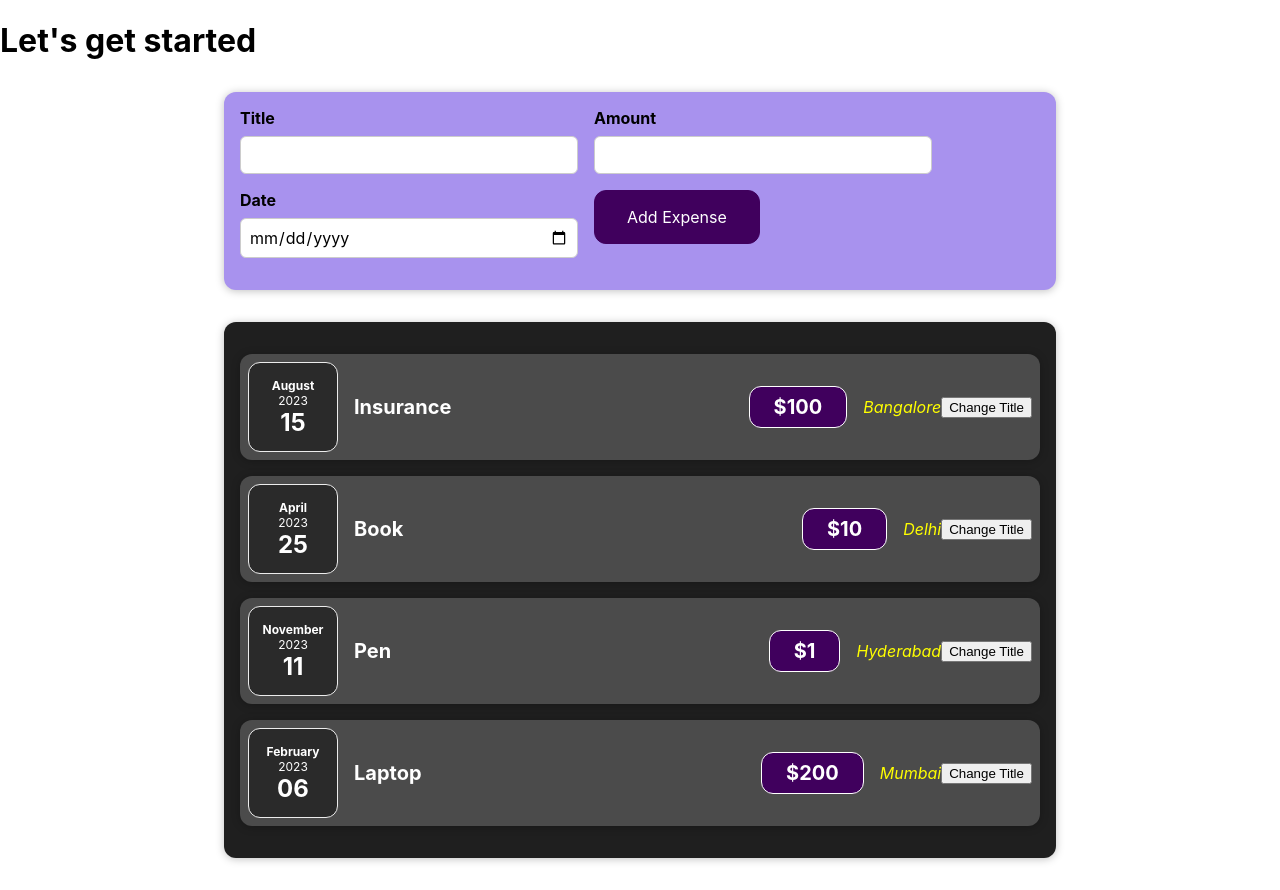
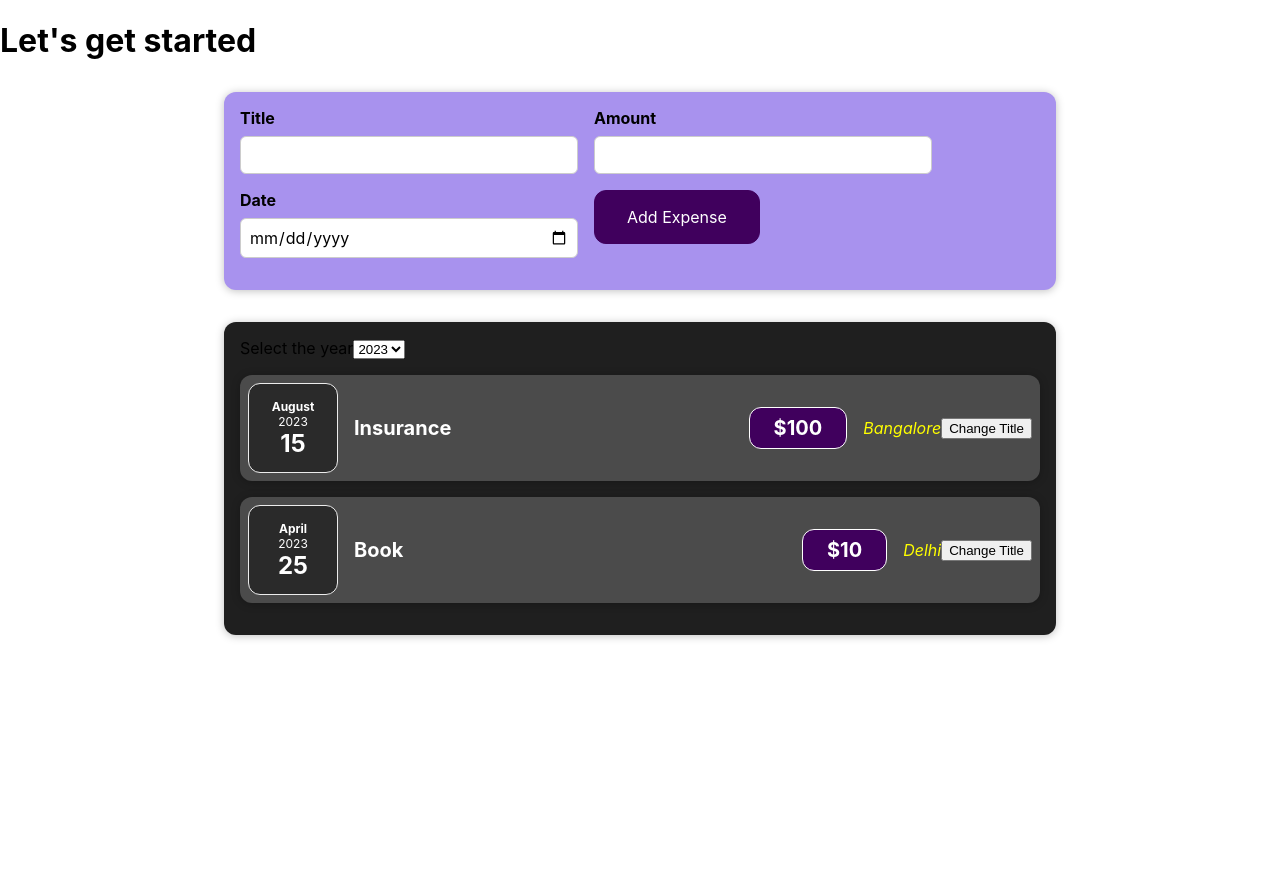
Before and after one commit to ChinthanaK/expense-tracker-react-app, a React (Create React App) app: page / in a window 1280 px wide. After the commit the page ends 800 px from the top, so only its background shows below. Built offline with nearby package versions, Linux system fonts and the light colour scheme.

Commit message:
expensefilter feature using controlled component

```diff
--- a/src/App.js
+++ b/src/App.js
@@ -5,8 +5,8 @@ function App() {
    const expenses = [
     { id: "1", date: new Date(2023, 7, 15), title: "Insurance", price: 100, location:"Bangalore" },
     { id: "2", date: new Date(2023, 3, 25), title: "Book", price: 10, location:"Delhi" },
-    { id: "3", date: new Date(2023, 10, 11), title: "Pen", price: 1, location :"Hyderabad" },
-    { id: "4", date: new Date(2023, 1, 6), title: "Laptop", price: 200, location : "Mumbai" },
+    { id: "3", date: new Date(2024, 10, 11), title: "Pen", price: 1, location :"Hyderabad" },
+    { id: "4", date: new Date(2025, 1, 6), title: "Laptop", price: 200, location : "Mumbai" },
   ]
 
   const [addExpenses, setAddExpenses] = useState(expenses);
--- /dev/null
+++ b/src/components/Expenses/ExpenseFilter.js
@@ -0,0 +1,19 @@
+import React from 'react'
+
+const ExpenseFilter = (props) => {
+    const dropdownChangeFilter =(event) =>{
+        props.onChangeFilter(event.target.value);
+    }
+  return (
+    <div>
+    <label htmlFor="dropdown">Select the year</label>
+      <select name="" id="dropdown" value={props.onSelected} onChange={dropdownChangeFilter}>
+        <option value="2023">2023</option>
+        <option value="2024">2024</option>
+        <option value="2025">2025</option>
+      </select>
+    </div>
+  )
+}
+
+export default ExpenseFilter
--- a/src/components/Expenses/Expenses.js
+++ b/src/components/Expenses/Expenses.js
@@ -1,13 +1,21 @@
-import React from 'react';
+import React, { useState } from 'react';
 import "./Expenses.css";
 import ExpenseItem from './ExpenseItem';
 import Card from "../UI/Card";
+import ExpenseFilter from './ExpenseFilter';
 
 const Expenses = (props) => {
+  const [filteredYear, setFilteredYear] = useState("2023");
+   const changeFilterHandler=(selectedYear)=>{
+    setFilteredYear(selectedYear);
 
+   }
   return (
     <Card className='expenses'>
-      {props.expenses.map((expense) => (
+    <ExpenseFilter onSelected={filteredYear} onChangeFilter={changeFilterHandler}/>
+      {props.expenses.filter((expense) =>{
+        return expense.date.getFullYear().toString()===filteredYear;
+      }).map((expense) => (
          <ExpenseItem key={expense.id} date={expense.date} title={expense.title} price={expense.price} location={expense.location} ></ExpenseItem>
       ))}
     </Card>
```
Also changed, not shown: src/components/Expenses/ExpenseFilter.css (added).
